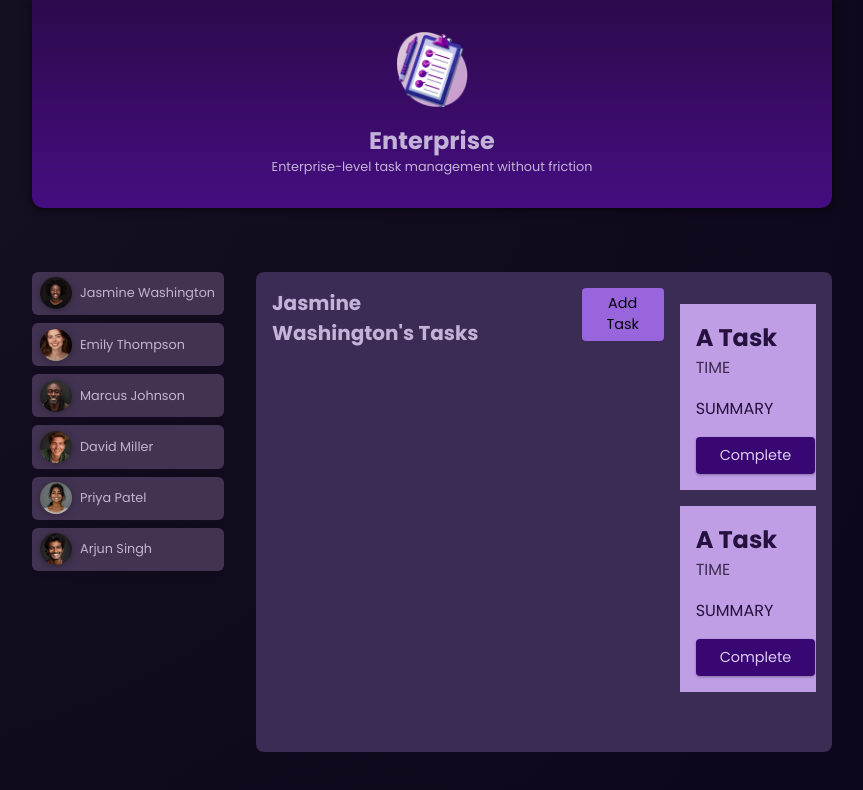
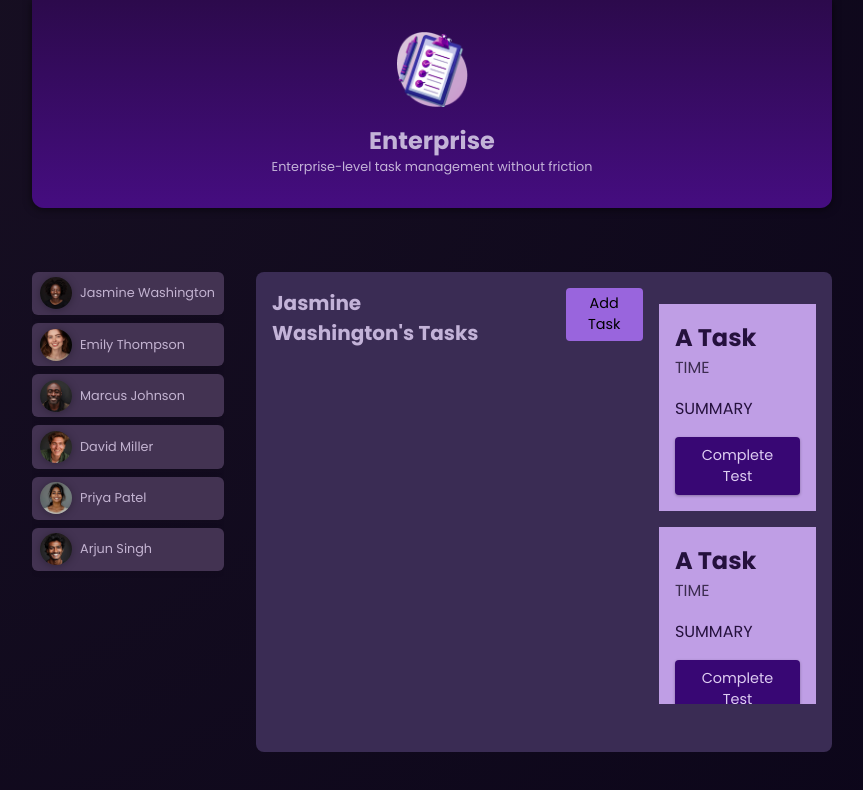
Before and after one commit to srodr597/angular_app, an Angular app in the folder review/: page / in a window 1280 px wide. Both pictures are taken after a click on the button "Jasmine Washington". Shown: the top 790 px of the page, without its empty margins (208-1071 px from the left). Built offline with nearby package versions, Linux system fonts and the light colour scheme.

Commit message:
quick test

```diff
--- a/review/src/app/tasks/task/task.component.html
+++ b/review/src/app/tasks/task/task.component.html
@@ -3,6 +3,7 @@
     <time>TIME</time>
     <p>SUMMARY</p>
     <p class="actions">
-        <button>Complete</button>
+        <button>Complete Test</button>
+
     </p>
 </article>
```
